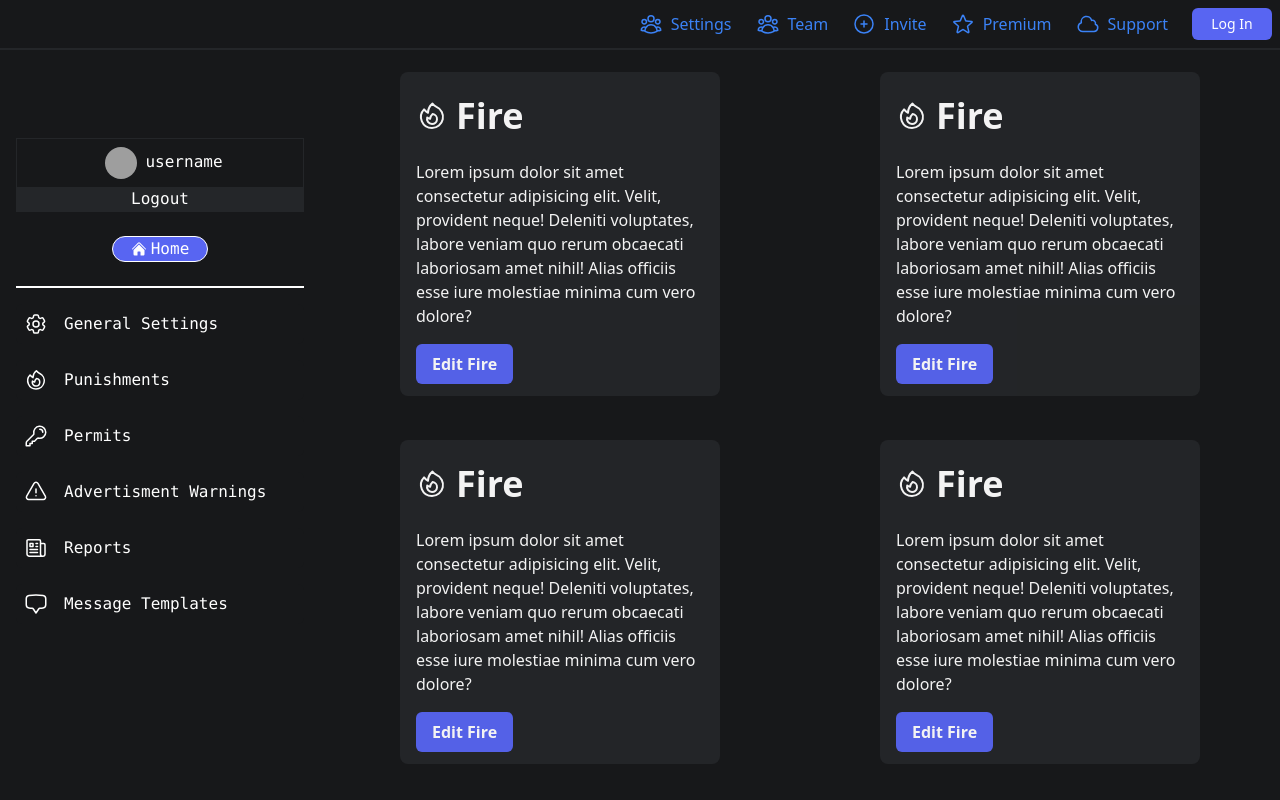
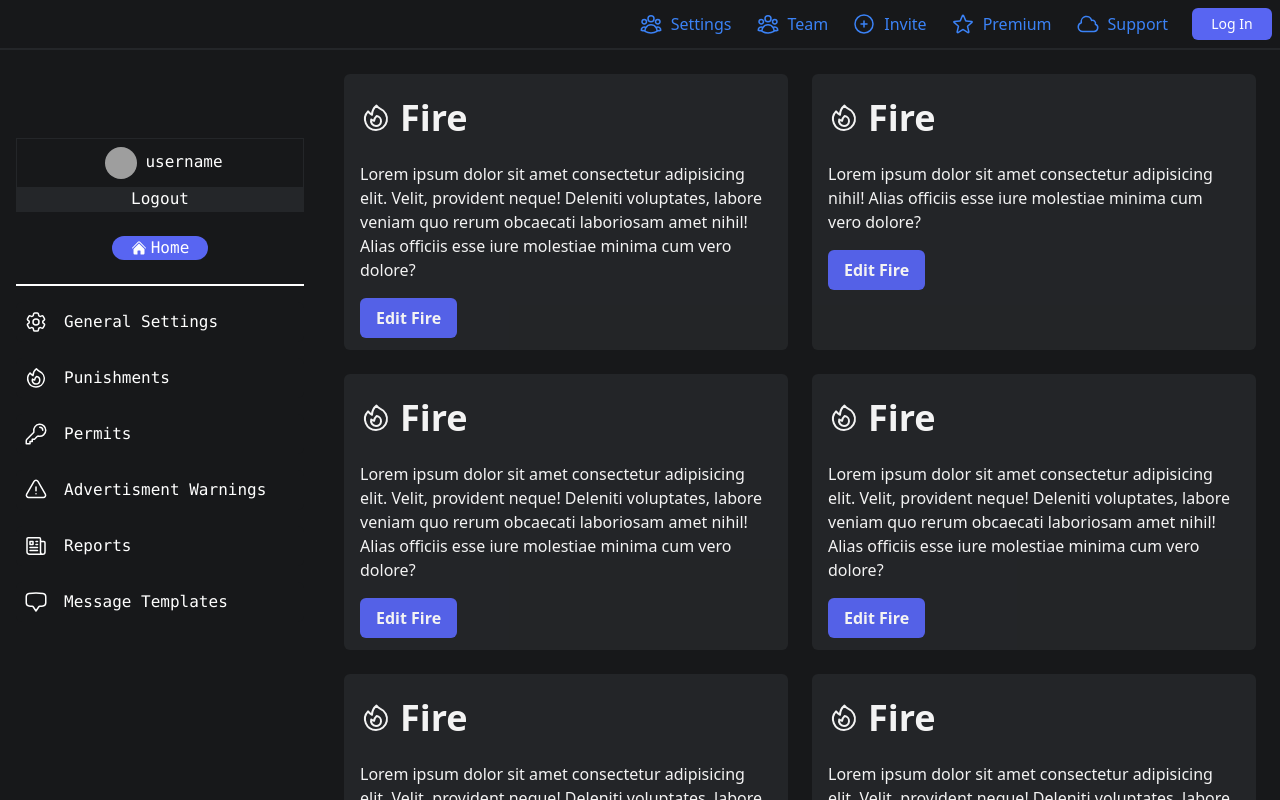
Before and after one commit to SlightlyEpic/sentry-dashboard, a React (Vite) app: page /settings/1/general in a window 1280 px wide. Built offline with nearby package versions, Linux system fonts and the light colour scheme; grey boxes are pictures that could not be loaded.

Commit message:
Card Margin Padding Fixed

```diff
--- a/src/components/Navmenu.tsx
+++ b/src/components/Navmenu.tsx
@@ -61,7 +61,7 @@ export function Navmenu({ serverId }: NavmenuProps) {
                     </div>
                     <button className='bg-bgdark-l hover:bg-blurple transition-colors duration-200 w-full'>Logout</button>
                 </div>
-                <Link to={`/settings/${serverId}`} className='mt-2 mb-2 bg-blurple border border-white w-24 rounded-full hover:hue-rotate-15 transition-colors duration-200 self-center flex items-center justify-center gap-1'>
+                <Link to={`/settings/${serverId}`} className='mt-2 mb-2 bg-blurple w-24 rounded-full hover:hue-rotate-15 transition-colors duration-200 self-center flex items-center justify-center gap-1'>
                     <HomeIcon className='w-4 h-4' /> Home
                 </Link>
                 <div className='w-full border border-white' />
--- a/src/components/SettingCard.tsx
+++ b/src/components/SettingCard.tsx
@@ -10,7 +10,7 @@ interface CardProps {
 
 const SettingCard = ({ icon, settingName, children, to }: CardProps) => {
     return (
-        <div className="m-10 min-w-64 min-h-72 f h-fit bg-bgdark-l opacity-95 text-white p-2 max-w-80 flex flex-col rounded-lg">
+        <div className="w-full h-full min-w-64 bg-bgdark-l opacity-95 text-white p-2 flex flex-col rounded-md max-w-md">
             <div className=" p-1 sm:p-2 flex flex-row items-center">
                 {icon}
                 <div className="text-3xl p-1 sm:text-4xl sm:p-2 font-bold">
--- a/src/routes/serverSettings/general/General.tsx
+++ b/src/routes/serverSettings/general/General.tsx
@@ -9,14 +9,13 @@ export const routerData: RouteObject = {
 
 export default function GeneralSettings() {
     return (
-        <div className="grid grid-cols-1 lg:grid-cols-2 justify-start h-full w-full bg-bgdark [&>*]:place-self-center">
+        <div className="grid grid-cols-1 lg:grid-cols-2 gap-6 p-6 justify-start h-full w-full bg-bgdark [&>*]:place-self-center">
             <SettingCard settingName='Fire' to='/fire' icon={<FireIcon className='w-8 h-8'/>} >
                 Lorem ipsum dolor sit amet consectetur adipisicing elit. Velit, provident neque! Deleniti voluptates,
                 labore veniam quo rerum obcaecati laboriosam amet nihil! Alias officiis esse iure molestiae minima cum vero dolore?
             </SettingCard>
             <SettingCard settingName='Fire' to='/fire' icon={<FireIcon className='w-8 h-8'/>} >
-                Lorem ipsum dolor sit amet consectetur adipisicing elit. Velit, provident neque! Deleniti voluptates,
-                labore veniam quo rerum obcaecati laboriosam amet nihil! Alias officiis esse iure molestiae minima cum vero dolore?
+                Lorem ipsum dolor sit amet consectetur adipisicing nihil! Alias officiis esse iure molestiae minima cum vero dolore?
             </SettingCard>
             <SettingCard settingName='Fire' to='/fire' icon={<FireIcon className='w-8 h-8'/>} >
                 Lorem ipsum dolor sit amet consectetur adipisicing elit. Velit, provident neque! Deleniti voluptates,
```
